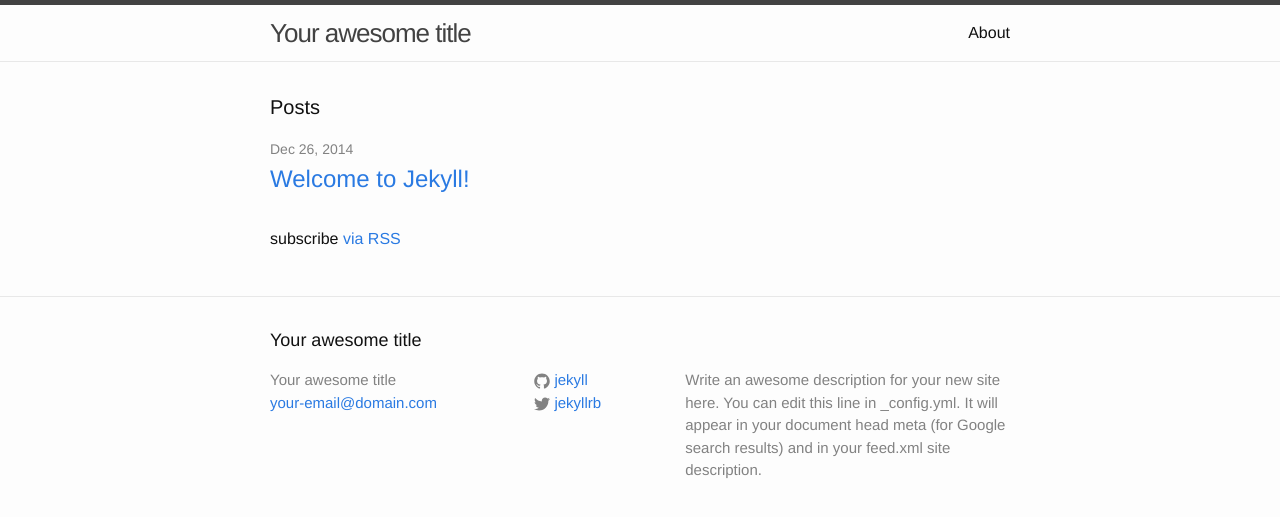
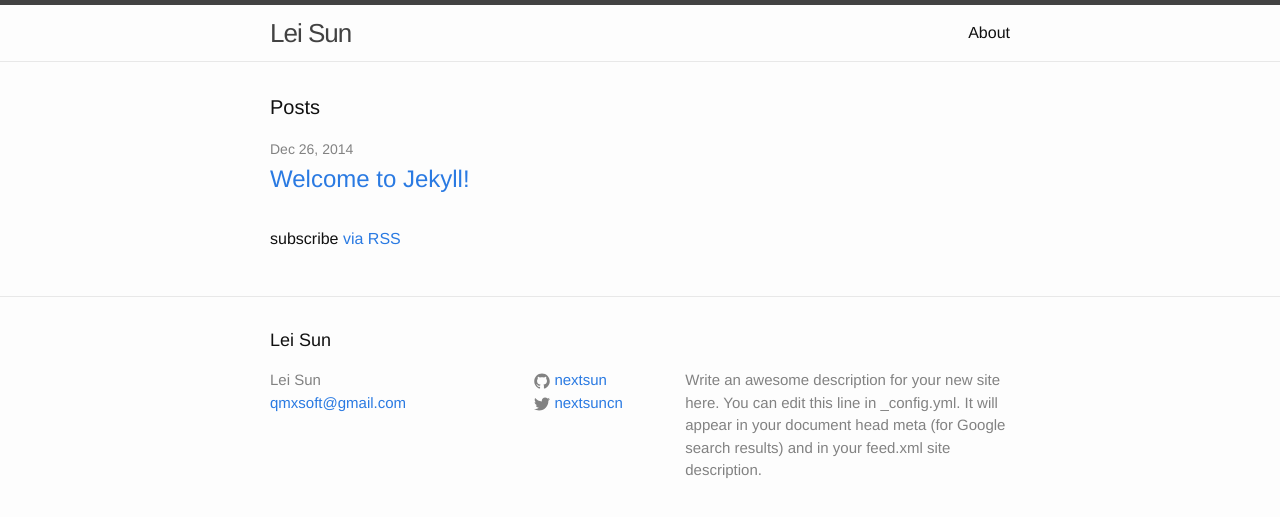
Before and after one commit to nextsun/nextsun.github.io, a Jekyll site: the page built from index.html, in a window 1280 px wide. Shown: the top 517 px of the page. Built offline with Jekyll 4.4.1, drawn with Linux system fonts in a browser that asks for light colours.

Commit message:
add CNAME
ad

```diff
--- /dev/null
+++ b/CNAME
@@ -0,0 +1 @@
+sunleibest.com
--- a/_config.yml
+++ b/_config.yml
@@ -1,14 +1,14 @@
 # Site settings
-title: Your awesome title
-email: your-email@domain.com
+title: Lei Sun
+email: qmxsoft@gmail.com
 description: > # this means to ignore newlines until "baseurl:"
   Write an awesome description for your new site here. You can edit this
   line in _config.yml. It will appear in your document head meta (for
   Google search results) and in your feed.xml site description.
 baseurl: "" # the subpath of your site, e.g. /blog/
-url: "http://yourdomain.com" # the base hostname & protocol for your site
-twitter_username: jekyllrb
-github_username:  jekyll
+url: "http://sunleibest.com" # the base hostname & protocol for your site
+twitter_username: nextsuncn
+github_username:  nextsun
 
 # Build settings
 markdown: kramdown
```
